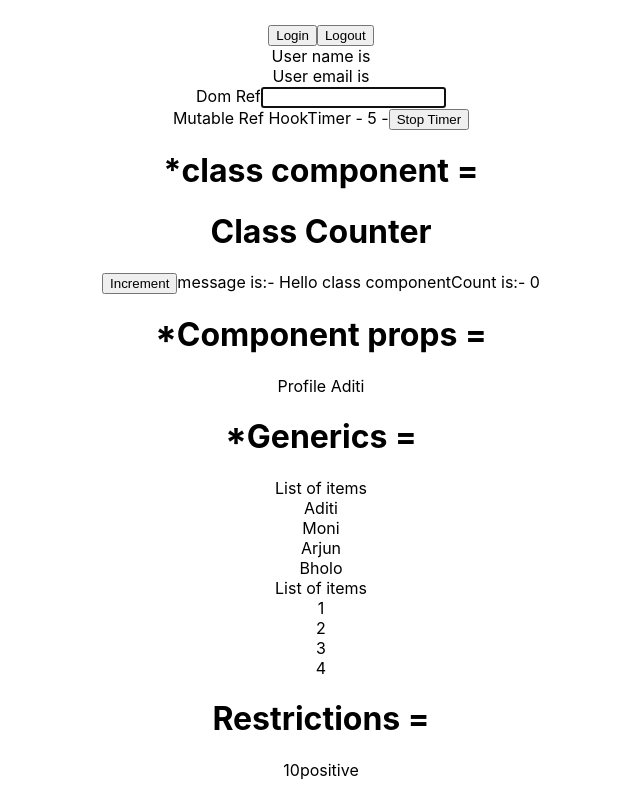
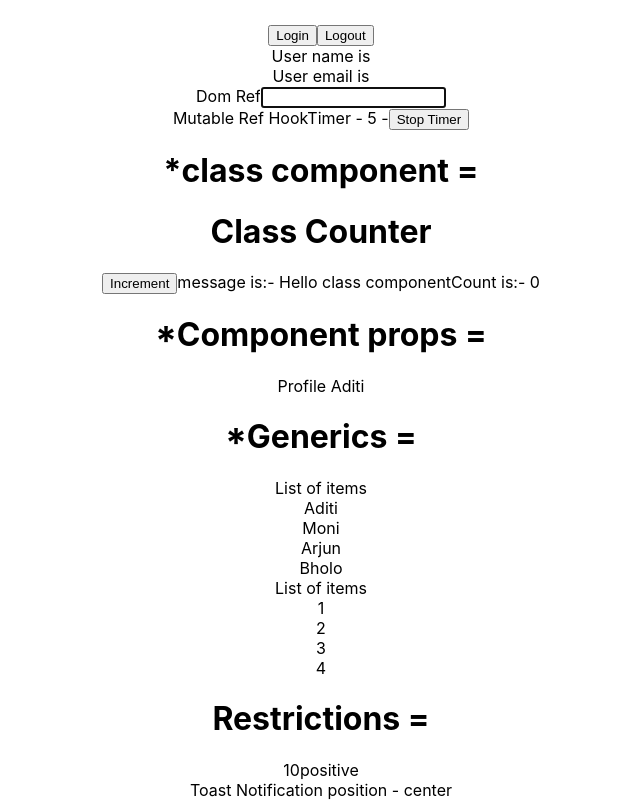
Before and after one commit to aditisolanki71/react-typescript-practice, a React (Create React App) app: page / in a window 1280 px wide. Shown: the part 1533-2333 px from the top of the page, without its empty margins (319-959 px from the left). Built offline with nearby package versions, Linux system fonts and the light colour scheme.

Commit message:
Template literals and exclude

```diff
--- a/src/App.tsx
+++ b/src/App.tsx
@@ -14,6 +14,7 @@
 import Profile from './components/auth/Profile';
 import List from './components/Generics/List';
 import RandomNumber from './components/RandomNumber/RandomNumber';
+import Toast from './components/templateliterals/Toast';
 function App() {
   const personObject = {
     first: "Adi",
@@ -71,6 +72,7 @@
 
       <h1>Restrictions = </h1>
       <RandomNumber value={10} isPositive/>
+      <Toast position="center"/>
     </div>
   );
 }
--- /dev/null
+++ b/src/components/templateliterals/Toast.tsx
@@ -0,0 +1,9 @@
+type HorizontalPosition = 'left' | 'center' | 'right'
+type VerticalPosition = 'top' | 'center' | 'bottom'
+type toastProps = {
+   position: Exclude<`${HorizontalPosition}-${VerticalPosition}`, 'center-center'> | 'center'
+}
+const Toast = ({ position } : toastProps) => {
+   return <div>Toast Notification position - {position}</div>
+}
+export default Toast;
```
